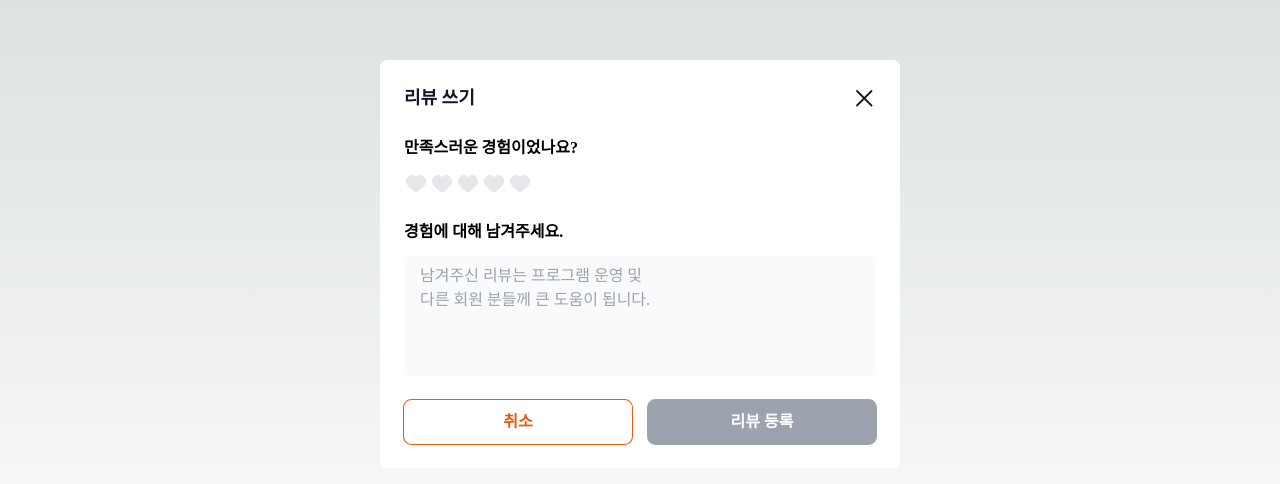
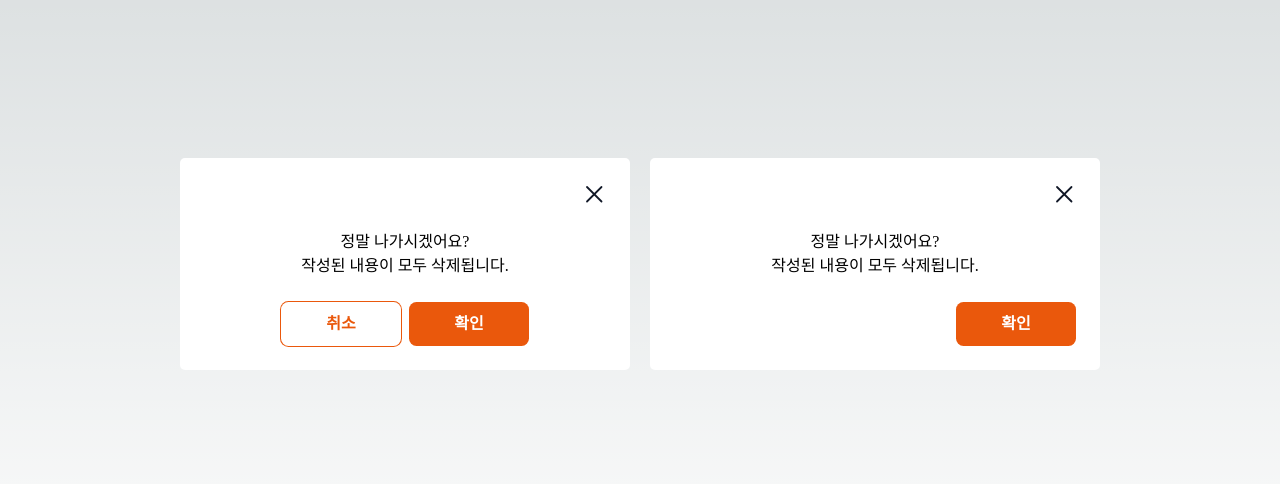
Before and after one commit to INtiful/SootheWithMe, a Next.js app: page / in a window 1280 px wide. Shown: the part 136-620 px from the top of the page. Built offline with nearby package versions, Linux system fonts and the light colour scheme; a web font is replaced by a local one.

Commit message:
[KAN-23] feat: 나가기 팝업 컴포넌트 추가

```diff
--- /dev/null
+++ b/src/app/components/Popup/ExitPopup.tsx
@@ -0,0 +1,54 @@
+import { IconX } from '@/public/icons';
+import Button from '../Button/Button';
+
+/**
+ * ExitPopup component
+ * @param {boolean} hasCancelButton - 취소 버튼 유무
+ * @param {function} onClickClosePopup - 팝업 닫기 버튼 클릭 시 실행 함수
+ * @param {function} onClickCancel - 취소 버튼 클릭 시 실행 함수
+ * @param {function} onClickConfirm - 확인 버튼 클릭 시 실행 함수
+ */
+
+interface ExitPopupProps {
+  hasCancelButton: boolean;
+  onClickClosePopup: () => void;
+  onClickCancel?: () => void;
+  onClickConfirm?: () => void;
+}
+
+const ExitPopup = ({
+  hasCancelButton,
+  onClickClosePopup,
+  onClickCancel,
+  onClickConfirm,
+}: ExitPopupProps) => {
+  return (
+    <div className='flex h-212 w-[450px] flex-col items-center justify-between gap-24 rounded-lg bg-var-white p-24'>
+      {/* 닫기 버튼 */}
+      <div className='flex w-full justify-end'>
+        <button onClick={onClickClosePopup}>
+          <IconX className='h-24 w-24' />
+        </button>
+      </div>
+      {/* 팝업 내용 */}
+      <p className='text-center text-16 font-medium'>
+        정말 나가시겠어요? <br /> 작성된 내용이 모두 삭제됩니다.
+      </p>
+      {/* 버튼 그룹 */}
+      <div
+        className={`flex w-full ${hasCancelButton ? 'justify-center gap-8' : 'justify-end'}`}
+      >
+        {hasCancelButton && (
+          <div className='w-120'>
+            <Button name='취소' variant='white' />
+          </div>
+        )}
+        <div className='w-120'>
+          <Button name='확인' variant='default' />
+        </div>
+      </div>
+    </div>
+  );
+};
+
+export default ExitPopup;
--- a/src/app/page.tsx
+++ b/src/app/page.tsx
@@ -1,7 +1,7 @@
 'use client';
 
 import { ChangeEvent, useState } from 'react';
-import ReviewModal from './components/Modal/ReviewModal';
+import ExitPopup from './components/Popup/ExitPopup';
 
 export default function Home() {
   const [reviewComment, setReviewComment] = useState('');
@@ -11,11 +11,19 @@ export default function Home() {
   };
 
   return (
-    <main className='flex h-dvh w-dvw items-center justify-center'>
+    <main className='flex h-dvh w-dvw items-center justify-center gap-20'>
       {/* <ProfileEditModal /> */}
-      <ReviewModal
+      {/* <ReviewModal
         reviewComment={reviewComment}
         onChangeReviewComment={onChange}
+      /> */}
+      <ExitPopup
+        hasCancelButton={true}
+        onClickClosePopup={() => console.log('')}
+      />
+      <ExitPopup
+        hasCancelButton={false}
+        onClickClosePopup={() => console.log('')}
       />
     </main>
   );
```
